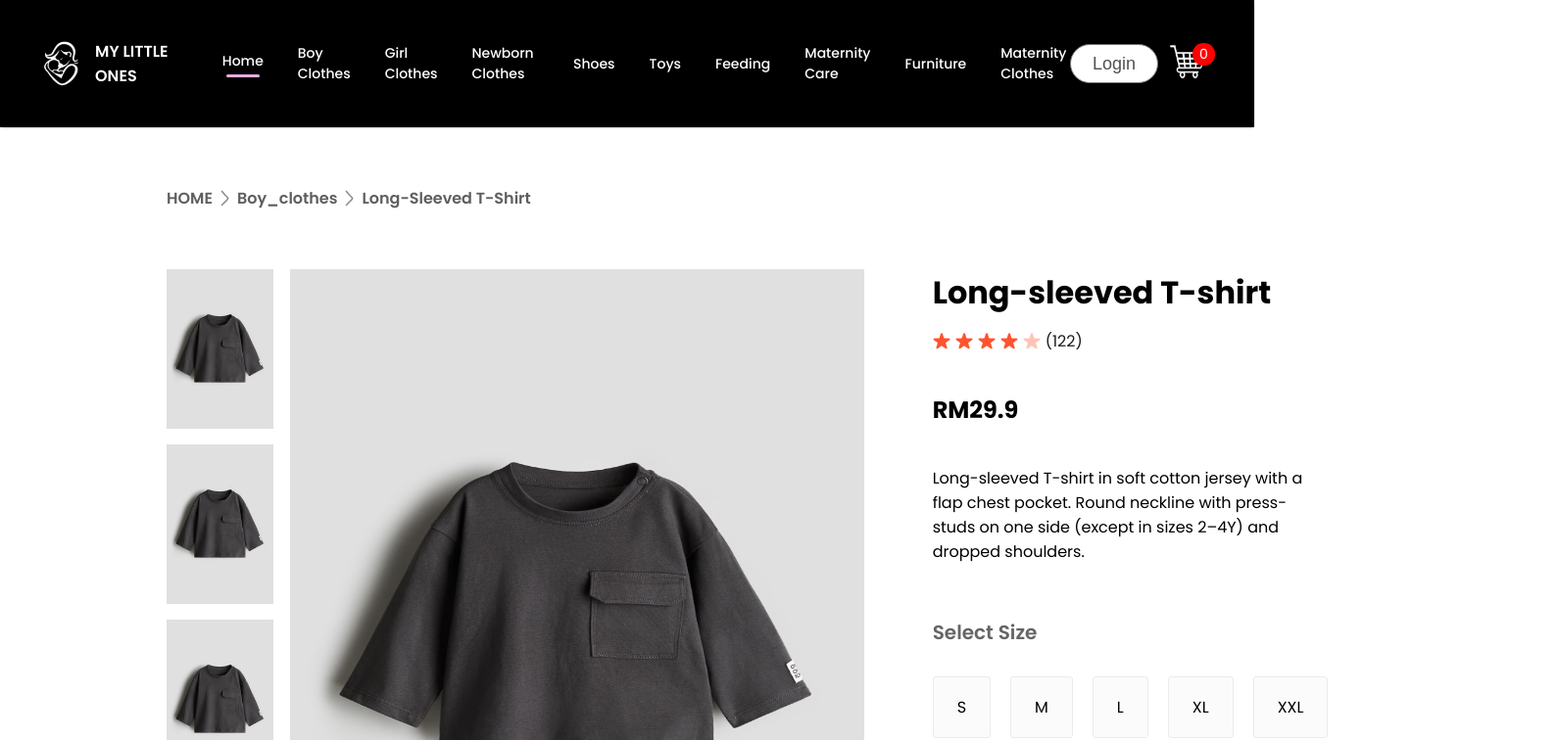
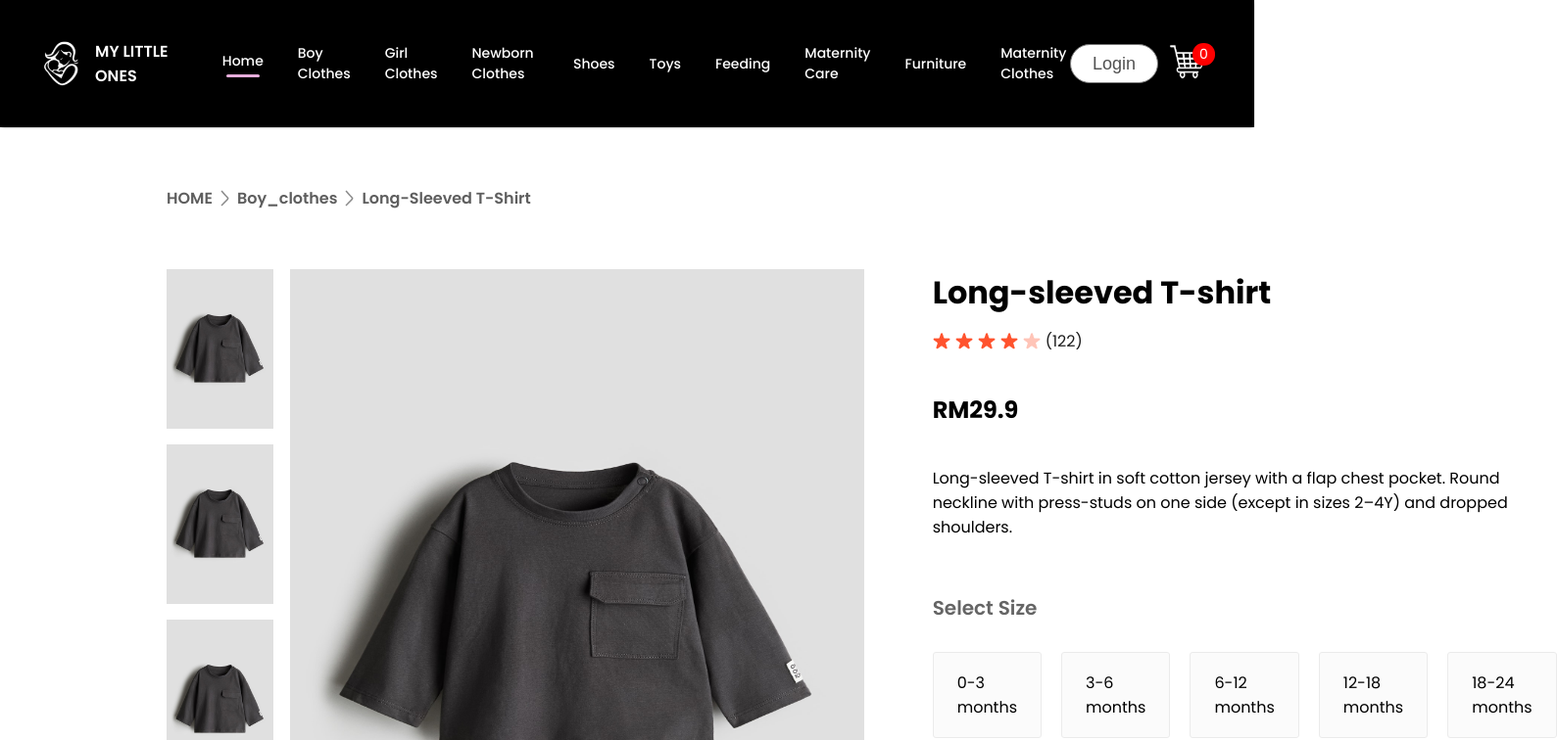
Before and after one commit to HJyeoh/My-Little-Ones, a React (Vite) app: page /product/1 in a window 1280 px wide. Shown: the top 756 px of the page at 98% size, 1589 px wide, since content can reach past the window. Built offline with nearby package versions, Linux system fonts and the light colour scheme.

Commit message:
seventh commit

```diff
--- a/index.html
+++ b/index.html
@@ -2,6 +2,7 @@
 <html lang="en">
   <head>
     <meta charset="UTF-8" />
+    <meta name="viewport" content="width=device-width, initial-scale=1, maximum-scale=1, user-scalable=no">
     <link rel="icon" type="image/svg+xml" href="/vite.svg" />
     <meta name="viewport" content="width=device-width, initial-scale=1.0" />
     <link rel="preconnect" href="https://fonts.googleapis.com">
--- a/src/Components/Hero/Hero.css
+++ b/src/Components/Hero/Hero.css
@@ -40,6 +40,7 @@
     color: white;
     font-size: 22px;
     font-weight: 500;
+    cursor: pointer;
 }
 .hero-right{
     flex: 1;
--- a/src/Components/Hero/Hero.jsx
+++ b/src/Components/Hero/Hero.jsx
@@ -4,6 +4,14 @@ import hero_image from '../Assets/herosection-image.jpg'
 
 
 const Hero = () => {
+
+  const scrollToPopular = () => {
+    const popularSection = document.getElementById("popular-section");
+    if (popularSection) {
+      popularSection.scrollIntoView({ behavior: "smooth" });
+    }
+  };
+
   return (
     <div className='hero'>
       <div className="hero-left">
@@ -15,8 +23,8 @@ const Hero = () => {
             <p>collection</p>
             <p>for everyone</p>
         </div>
-        <div className="hero-latest-btn">
-            <div>Lastest Collection → </div>
+        <div className="hero-latest-btn" onClick={scrollToPopular}>
+            <div>See What's Popular → </div>
         </div>
       </div>
       <div className="hero-right">
--- a/src/Components/NewCollections/NewCollections.css
+++ b/src/Components/NewCollections/NewCollections.css
@@ -3,9 +3,10 @@
     flex-direction: column;
     align-items: center;
     gap:10px;
-    height: 380vh;
+    height: 360vh;
 }
 .new-collections h1{
+    margin-top: 30px;
     color:#171717;
     font-size: 50px;
     font-weight: 600;
--- a/src/Components/Offers/Offers.jsx
+++ b/src/Components/Offers/Offers.jsx
@@ -1,6 +1,7 @@
 import React from 'react'
 import './Offers.css'
 import MomBeautiful from '../Assets/MomBeautiful.jpg'
+import { Link } from 'react-router-dom';
 
 const Offers = () => {
   return (
@@ -9,7 +10,7 @@ const Offers = () => {
         <h1>Every Mom</h1>
         <h1>Deserves to Shine</h1>
         <p>MOMS CAN BE BEAUTIFUL TOO!</p>
-        <button>Check Now</button>
+        <Link to="/maternity_clothes"><button>Check Now</button></Link>
       </div>
       <div className="offers-right">
         <img src={MomBeautiful} alt="" />
--- a/src/Components/Popular/Popular.css
+++ b/src/Components/Popular/Popular.css
@@ -1,4 +1,5 @@
 .popular{
+    margin-top: 30px;
     display: flex;
     flex-direction: column;
     align-items: center;
--- a/src/Components/Popular/Popular.jsx
+++ b/src/Components/Popular/Popular.jsx
@@ -9,7 +9,7 @@ const Popular = () => {
 
 
     return (
-        <div className='popular'>
+        <div id="popular-section" className='popular'>
             <h1>POPULAR IN BABY</h1>
             <hr />
             <div className="popular-item">
--- a/src/Components/ProductDisplay/ProductDisplay.css
+++ b/src/Components/ProductDisplay/ProductDisplay.css
@@ -57,6 +57,7 @@
     cursor: pointer;
 }
 .productdisplay-right button{
+    margin-top: 20px;
     padding: 20px 40px;
     width: 200px;
     font-size: 16px;
--- a/src/Components/ProductDisplay/ProductDisplay.jsx
+++ b/src/Components/ProductDisplay/ProductDisplay.jsx
@@ -1,13 +1,29 @@
-import React from 'react'
-import './ProductDisplay.css'
+import React from 'react';
+import './ProductDisplay.css';
 import star_icon from "../Assets/star_icon.png";
 import star_dull_icon from "../Assets/star_dull_icon.png";
 
 const ProductDisplay = (props) => {
-    const {product} = props;
+    const { product } = props;
+
+    // Define size options for different categories
+    const sizeOptions = {
+        boy_clothes: ['0-3 months', '3-6 months', '6-12 months', '12-18 months', '18-24 months'],
+        girl_clothes: ['0-3 months', '3-6 months', '6-12 months', '12-18 months', '18-24 months'],
+        maternity_clothes: ['S', 'M', 'L', 'XL'],
+        maternity_care: [],  // No size options for maternity care
+        toys: [],             // No size options for toys
+        shoes: ['0', '1', '2', '3', '4'], // Baby shoe sizes (0-4)
+        furniture: [],        // No size options for furniture
+        newborn_clothes: ['0-3 months', '3-6 months', '6-12 months'],  // Newborn clothing sizes
+        feeding: []           // No size options for feeding items
+    };
+
+    // Determine the size options based on the product's category
+    const sizes = sizeOptions[product.category] || [];  // Default to an empty array if no category matches
 
     return (
-    <div className='productdisplay'>
+        <div className="productdisplay">
             <div className="productdisplay-left">
                 <div className="productdisplay-img-list">
                     <img src={product.photo} alt="" />
@@ -18,7 +34,6 @@ const ProductDisplay = (props) => {
                 <div className="productdisplay-img">
                     <img className='productdisplay-main-img' src={product.photo} alt="" />
                 </div>
-
             </div>
             <div className="productdisplay-right">
                 <h1>{product.name}</h1>
@@ -36,21 +51,21 @@ const ProductDisplay = (props) => {
                 <div className="productdisplay-right-description">
                     {product.description}
                 </div>
+                {sizes.length > 0 && (
                     <div className="productdisplay-right-size">
                         <h1>Select Size</h1>
                         <div className="productdisplay-right-sizes">
-                    <div>S</div>
-                    <div>M</div>
-                    <div>L</div>
-                    <div>XL</div>
-                    <div>XXL</div>
+                            {sizes.map((size, index) => (
+                                <div key={index}>{size}</div>
+                            ))}
                         </div>
                     </div>
+                )}
                 <button>ADD TO CART</button>
                 <p className="productdisplay-right-category"><span>Tags: </span>Modern, Latest</p>
             </div>
         </div>
-  )
+    );
 }
 
-export default ProductDisplay
+export default ProductDisplay;
```
Lines whose indentation alone changed are shown as unchanged.
